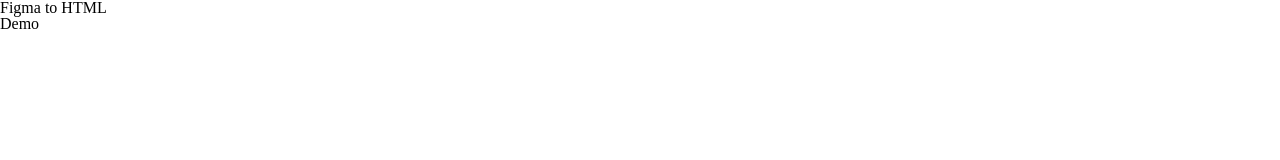
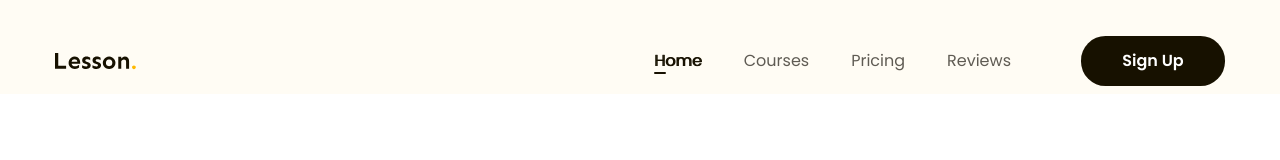
Before and after one commit to Hiep234/Figma-to-Html, a plain HTML site: page index.html in a window 1280 px wide. Shown: the top 160 px of the page. Drawn offline with Linux system fonts and the light colour scheme.

Commit message:
lam phan header

```diff
--- a/assets/css/style.css
+++ b/assets/css/style.css
@@ -1,11 +1,94 @@
-*{
-    box-sizing: border-box;
+* {
+  box-sizing: border-box;
 }
 
-html{
-    font-size: 62.5%;
+html {
+  font-size: 62.5%;
 }
 
-body{
-    font-size: 1.6rem;
+body {
+  font-size: 1.6rem;
+  font-family: "Poppins", sans-serif;
 }
+
+/* common styles */
+a {
+  text-decoration: none;
+}
+.main-content {
+  width: 1170px;
+  max-width: calc(100% - 48px);
+  margin-left: auto;
+  margin-right: auto;
+}
+
+.btn {
+  display: inline-block;
+  min-width: 118px;
+  padding: 0px 16px;
+  line-height: 50px;
+  color: #fff;
+  text-align: center;
+  font-size: 1.6rem;
+  font-weight: 600;
+  border-radius: 24.5px;
+  background: #171100;
+}
+
+/* header */
+
+.header {
+  background: #fffcf4;
+}
+
+.header.fixed {
+  position: sticky;
+  top: -28px;
+}
+
+.header .body {
+  display: flex;
+  align-items: center;
+  padding: 36px 0 8px;
+}
+
+.nav {
+  margin-left: auto;
+}
+
+.nav ul {
+  display: flex;
+}
+
+.nav a {
+  position: relative;
+  color: #5f5b53;
+  font-size: 1.6rem;
+  padding: 8px 21px;
+}
+
+nav li.active a,
+.nav a:hover {
+  color: #171100;
+  text-shadow: 1px 0 0 currentColor;
+}
+
+.nav li.active a::after {
+  position: absolute;
+  left: 21px;
+  bottom: 6px;
+  display: block;
+  content: "";
+  width: 12px;
+  height: 2px;
+  border-radius: 1px;
+  background: #171100;
+}
+
+.header .btn-sign-up {
+  min-width: 144px;
+}
+
+.header .action{
+    margin-left: 49px;
+}
--- a/index.html
+++ b/index.html
@@ -1,15 +1,42 @@
 <!DOCTYPE html>
 <html lang="en">
-<head>
-    <meta charset="UTF-8">
-    <meta name="viewport" content="width=device-width, initial-scale=1.0">
-    <link rel="stylesheet" href="./assets/css/reset.css">
-    <link rel="stylesheet" href="./assets/css/style.css">
+  <head>
+    <meta charset="UTF-8" />
+    <meta name="viewport" content="width=device-width, initial-scale=1.0" />
+    <link rel="stylesheet" href="./assets/css/reset.css" />
+    <link rel="preconnect" href="https://fonts.googleapis.com" />
+    <link rel="preconnect" href="https://fonts.gstatic.com" crossorigin />
+    <link
+      href="https://fonts.googleapis.com/css2?family=Poppins:ital,wght@0,400;0,500;0,600;0,700;1,400&family=Sen:wght@400..800&display=swap"
+      rel="stylesheet"
+    />
+    <link rel="stylesheet" href="./assets/css/style.css" />
 
     <title>Figma to HTML</title>
-</head>
-<body>
-    <h1>Figma to HTML</h1>
-    <h2>Demo</h2>
-</body>
+  </head>
+  <body style="height: 2000px">
+    <!-- header -->
+    <header class="header fixed">
+      <div class="main-content">
+        <div class="body">
+          <!-- logo -->
+          <img src="./assets/img/logo.svg" alt="Lesson." class="logo" />
+
+          <!-- nav -->
+          <nav class="nav">
+            <ul>
+              <li class="active"><a href="#!">Home</a></li>
+              <li><a href="#!">Courses</a></li>
+              <li><a href="#!">Pricing</a></li>
+              <li><a href="#!">Reviews</a></li>
+            </ul>
+          </nav>
+          <!-- btn action -->
+          <div class="action">
+            <a href="#!" class="btn btn-sign-up">Sign Up</a>
+          </div>
+        </div>
+      </div>
+    </header>
+  </body>
 </html>
```
Also changed, not shown: assets/img/logo.svg (added).
